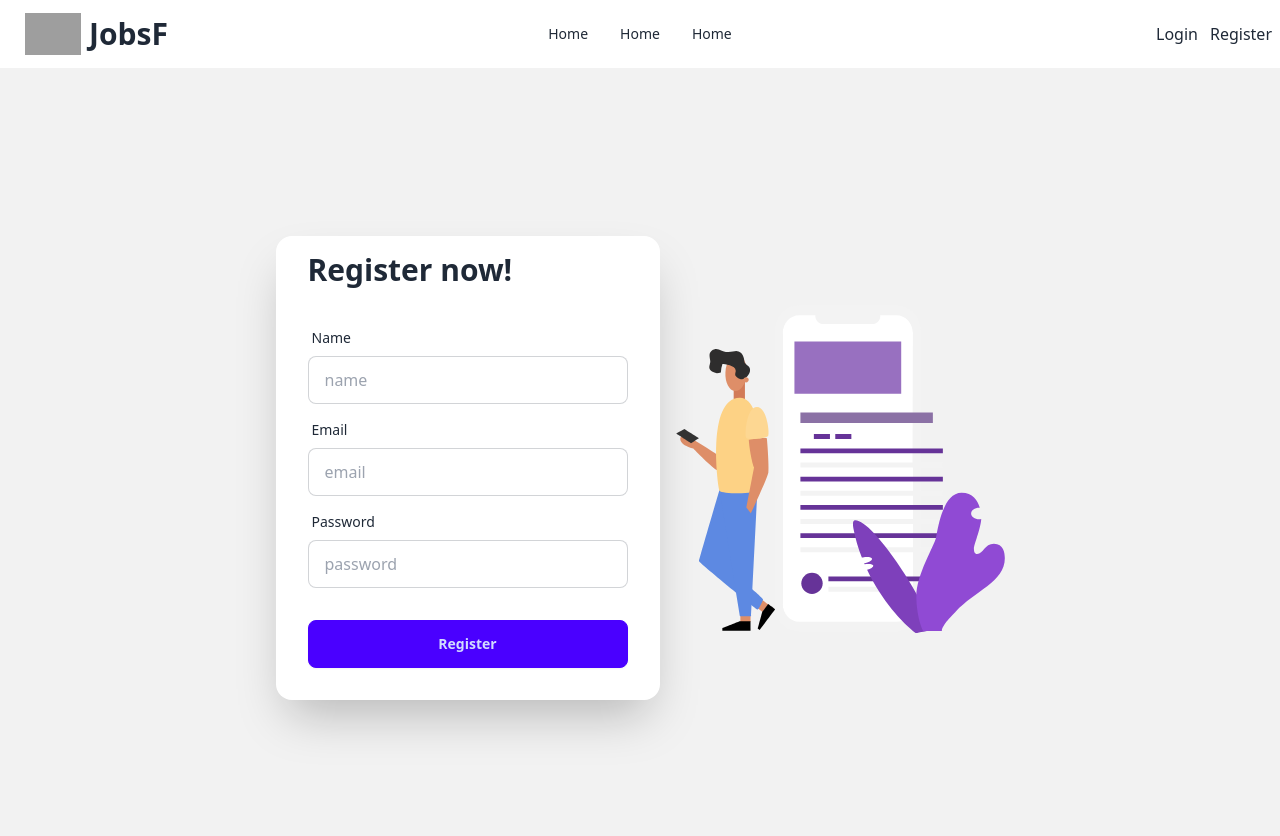
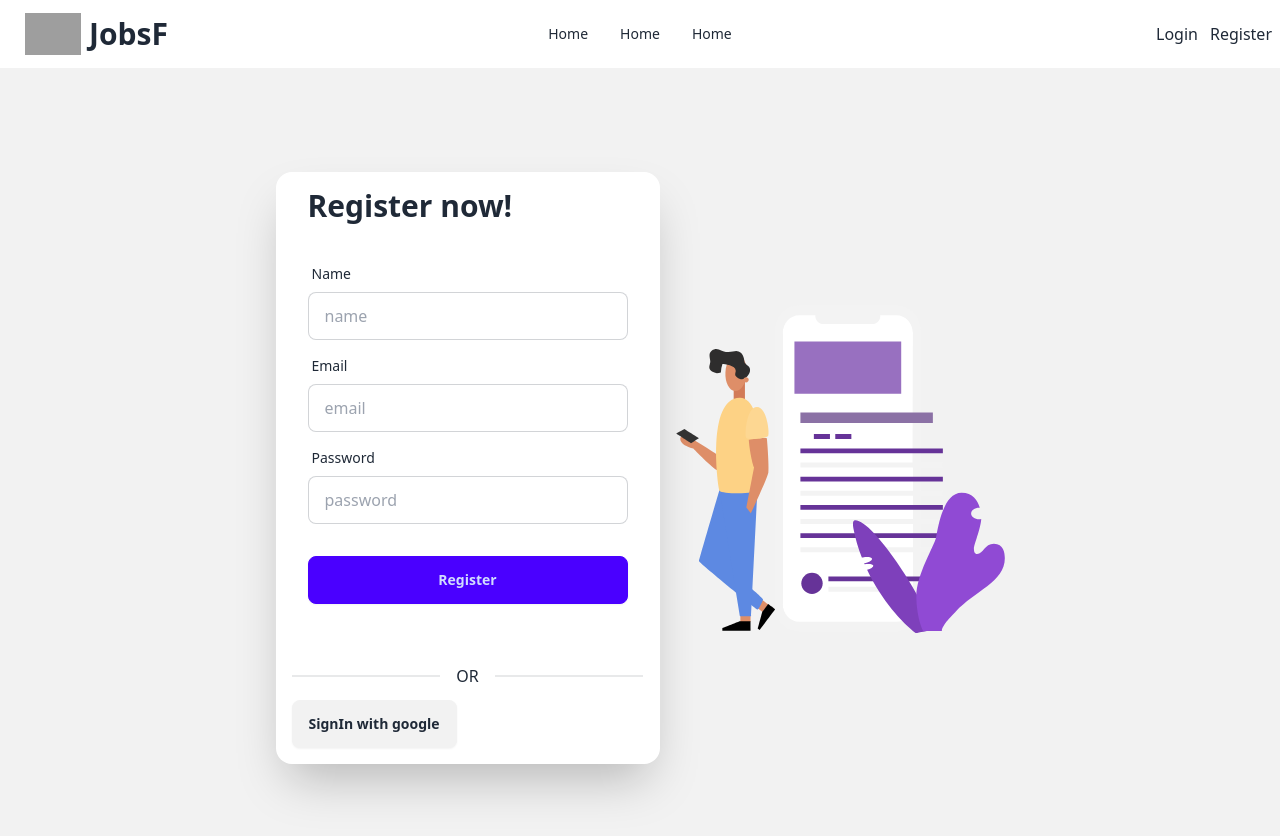
Before and after one commit to zobayerhb/job-portal, a React (Vite) app: page /register in a window 1280 px wide. Shown: the top 836 px of the page. Built offline with nearby package versions, Linux system fonts and the light colour scheme; no server answers; grey boxes are pictures that could not be loaded.

Commit message:
social login auth

```diff
--- a/src/pages/Register/Register.jsx
+++ b/src/pages/Register/Register.jsx
@@ -2,6 +2,7 @@ import Lottie from "lottie-react";
 import lottieRegiAni from "../../assets/register.json";
 import { useContext, useState } from "react";
 import { AuthContext } from "../../provider/AuthContext";
+import SocialLogin from "../Shared/SocialLogin";
 
 const Register = () => {
   const { createUser } = useContext(AuthContext);
@@ -87,6 +88,7 @@ const Register = () => {
               <button className="btn btn-primary">Register</button>
             </div>
           </form>
+          <SocialLogin></SocialLogin>
           {error && <p className="ml-8 text-red-500 mb-4">{error}</p>}
         </div>
       </div>
--- /dev/null
+++ b/src/pages/Shared/SocialLogin.jsx
@@ -0,0 +1,26 @@
+import { useContext } from "react";
+import { AuthContext } from "../../provider/AuthContext";
+
+const SocialLogin = () => {
+  const { socialLogin } = useContext(AuthContext);
+
+  const handleSocialLogin = () => {
+    socialLogin()
+      .then((result) => {
+        console.log(result);
+      })
+      .catch((error) => {
+        console.log(error);
+      });
+  };
+  return (
+    <div className="m-4">
+      <div className="divider">OR</div>
+      <button onClick={handleSocialLogin} className="btn">
+        SignIn with google
+      </button>
+    </div>
+  );
+};
+
+export default SocialLogin;
--- a/src/provider/AuthProvider.jsx
+++ b/src/provider/AuthProvider.jsx
@@ -2,12 +2,16 @@ import { useEffect, useState } from "react";
 import { AuthContext } from "./AuthContext";
 import {
   createUserWithEmailAndPassword,
+  GoogleAuthProvider,
   onAuthStateChanged,
   signInWithEmailAndPassword,
+  signInWithPopup,
   signOut,
 } from "firebase/auth";
 import { auth } from "../firebase/firebase.config";
 import PropTypes from "prop-types";
+
+const googleProvider = new GoogleAuthProvider();
 
 const AuthProvider = ({ children }) => {
   const [users, setUser] = useState(null);
@@ -23,10 +27,15 @@ const AuthProvider = ({ children }) => {
     return signInWithEmailAndPassword(auth, email, password);
   };
 
-  const userSignOut   = () => {
+  const socialLogin = () => {
+    setLoading(true);
+    return signInWithPopup(auth, googleProvider);
+  };
+
+  const userSignOut = () => {
     setLoading(true);
     return signOut(auth);
-  }
+  };
 
   useEffect(() => {
     const unSubscribe = onAuthStateChanged(auth, (currentUser) => {
@@ -46,6 +55,7 @@ const AuthProvider = ({ children }) => {
     createUser,
     userLogin,
     userSignOut,
+    socialLogin,
   };
   return (
     <AuthContext.Provider value={authInfo}>{children}</AuthContext.Provider>
```
